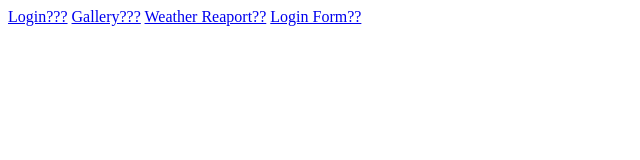
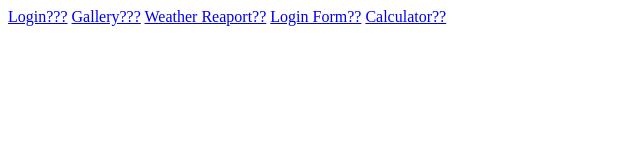
Before and after one commit to Rishitha2002/SONET2020, a plain HTML site: page Sonet1/index.html in a window 1280 px wide. Shown: the whole page, without its empty margins (0-640 px from the left). Drawn offline with Linux system fonts and the light colour scheme.

Commit message:
Update index.html

```diff
--- a/Sonet1/index.html
+++ b/Sonet1/index.html
@@ -10,5 +10,6 @@
     <a href="gallery.html">Gallery???</a>
     <a href="./weather.html">Weather Reaport??</a>
     <a href="../form.html">Login Form??</a>
+    <a href="./calculator.html">Calculator??</a>
 </body>
 </html>
```
